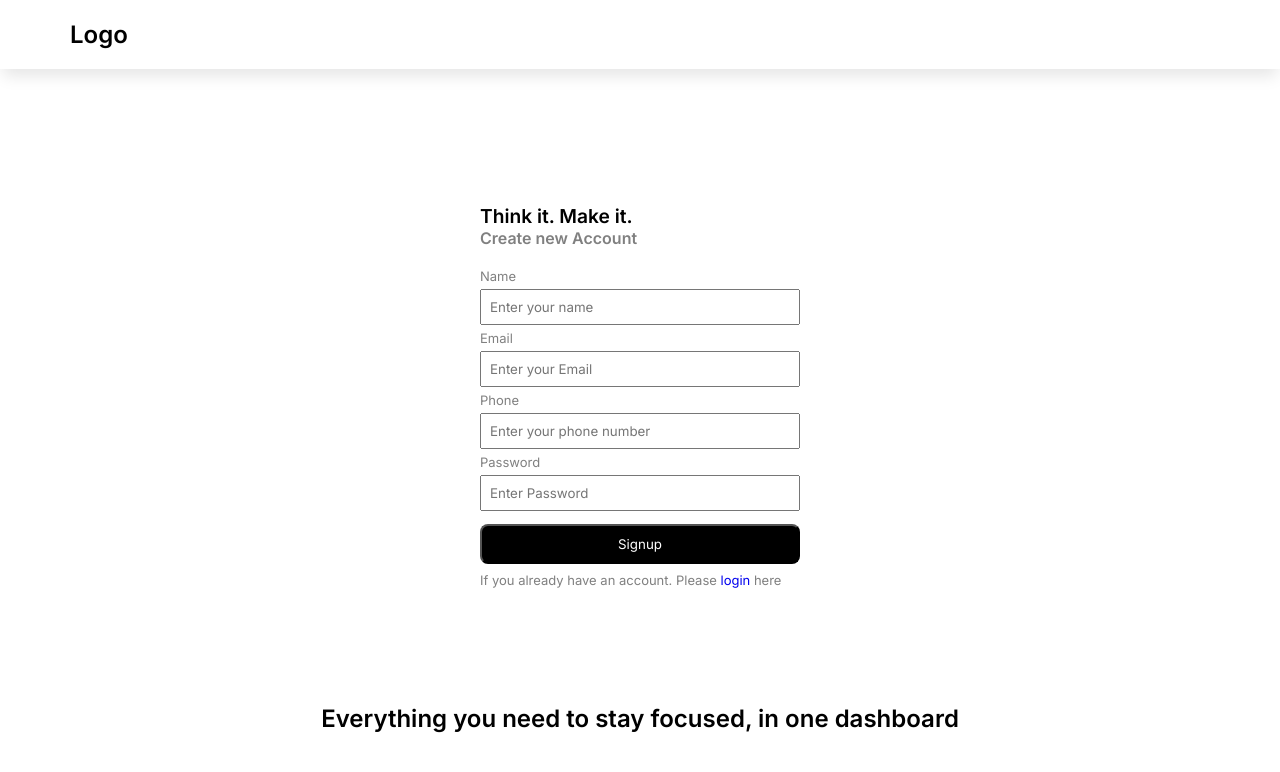
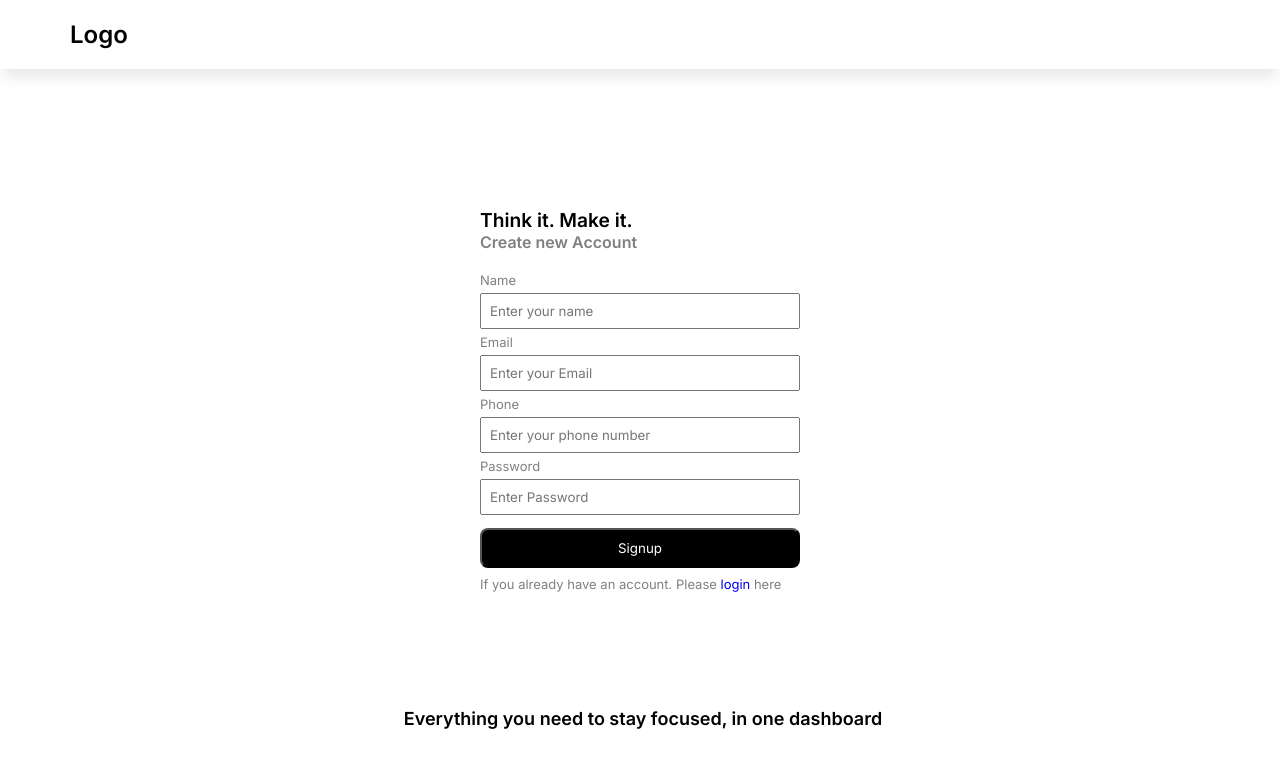
Before and after one commit to Saiken7/Goal-Tracker, a React (Vite) app: page /signup in a window 1280 px wide. Shown: the top 772 px of the page. Built offline with nearby package versions, Linux system fonts and the light colour scheme.

Commit message:
Footer Text Updated

```diff
--- a/src/components/Main-Project/Signup/signup.css
+++ b/src/components/Main-Project/Signup/signup.css
@@ -68,6 +68,7 @@
 }
 
 #footer-text {
-  font-size: x-large;
+  font-size: large;
   font-weight: 600;
+  margin-left: 6px;
 }
```
